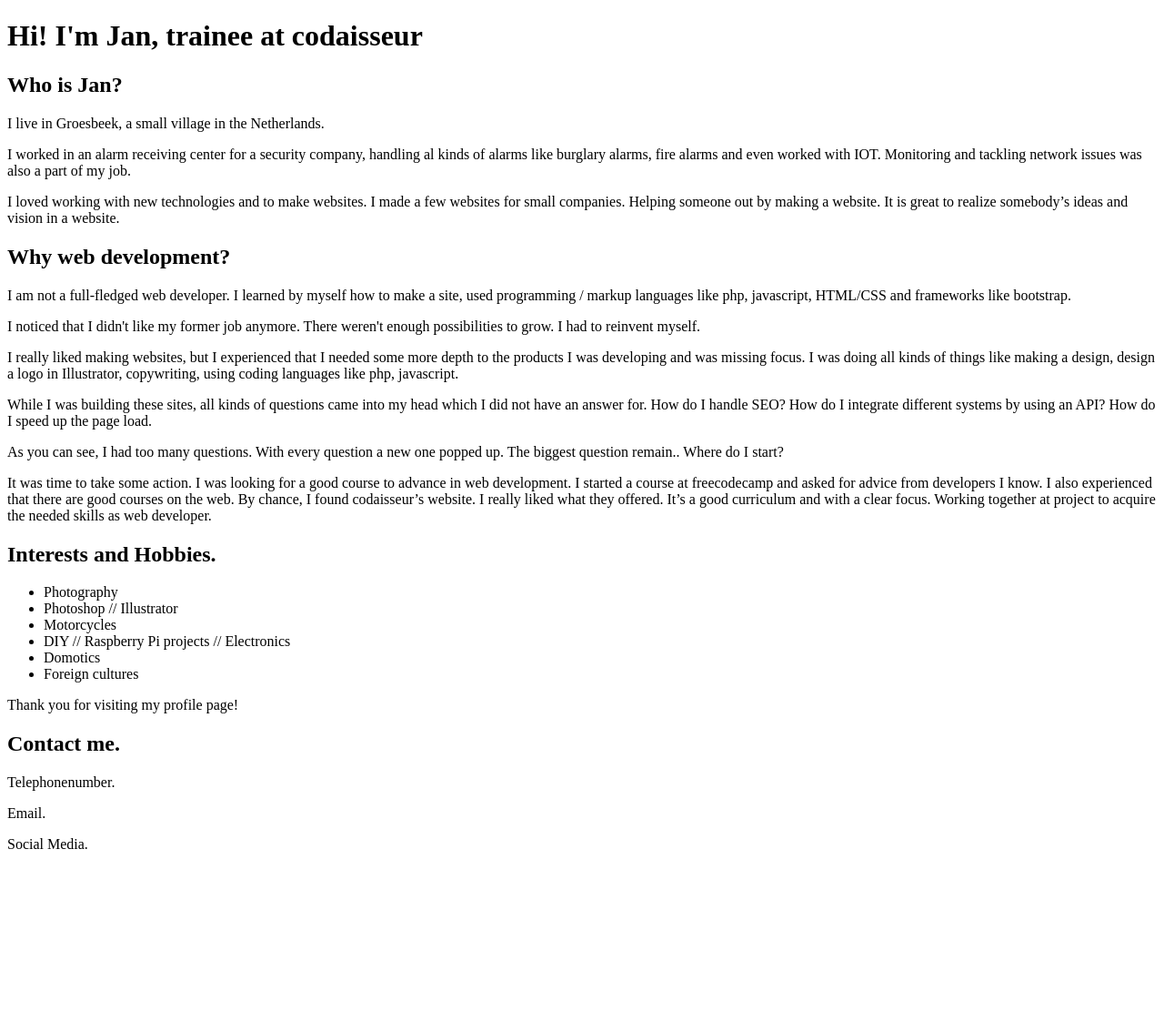
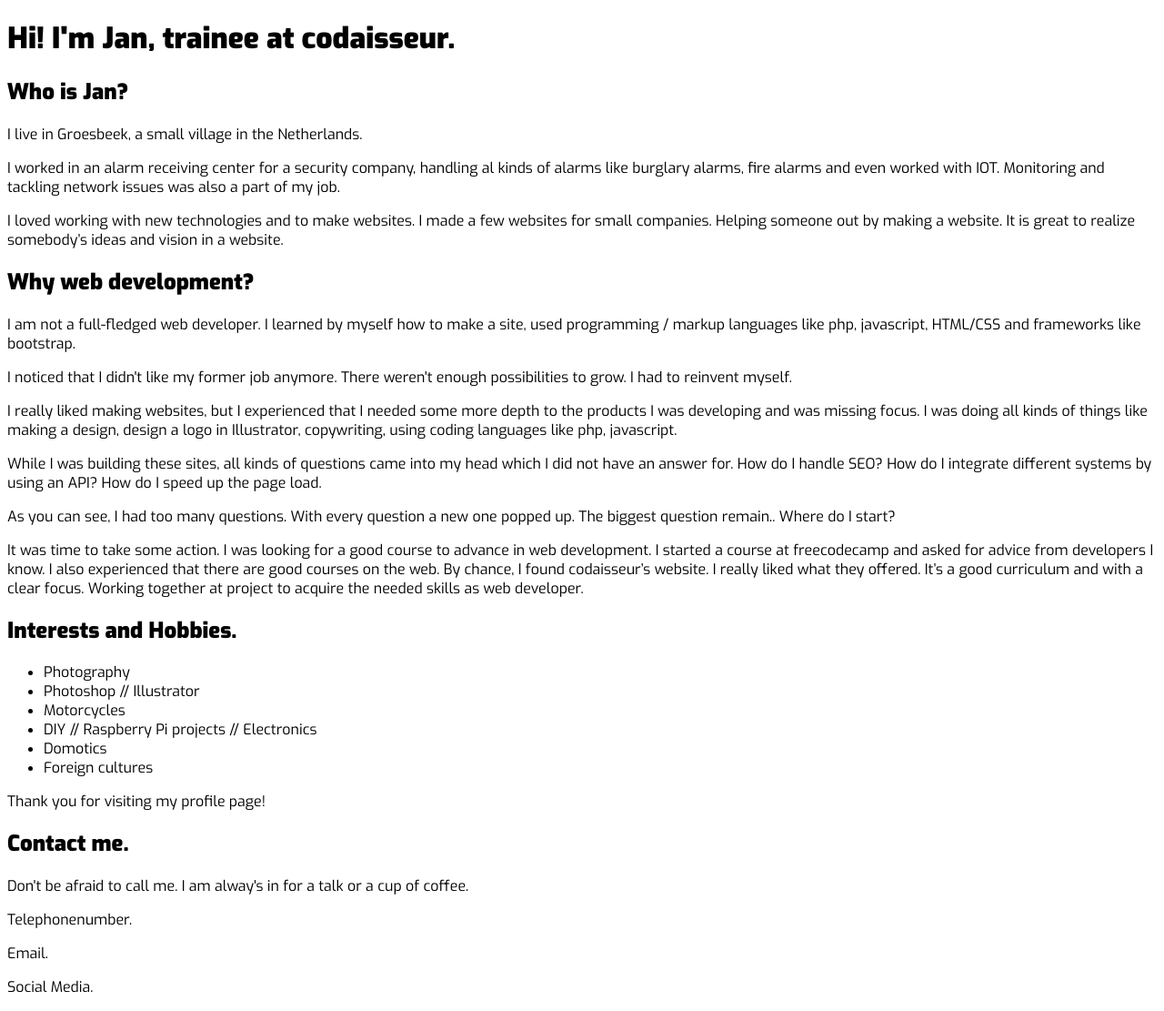
Before and after one commit to jhhest/portfolio-page, a plain HTML site: page index.html in a window 1280 px wide. Shown: the whole page at 91% size. Before the commit the page ends 953 px from the top, so only its background shows below. Drawn offline with Linux system fonts and the light colour scheme.

Commit message:
Added Exo Font.

```diff
--- a/css/style.css
+++ b/css/style.css
@@ -0,0 +1,5 @@
+@import url('https://fonts.googleapis.com/css?family=Exo:400,900&display=swap');
+
+* {
+	font-family: 'Exo', Arial, Helvetica, sans-serif;
+}
--- a/index.html
+++ b/index.html
@@ -11,7 +11,7 @@
 
 <body>
 
-    <h1>Hi! I'm Jan, trainee at codaisseur</h1>
+    <h1>Hi! I'm Jan, trainee at codaisseur.</h1>
 
     <h2>Who is Jan?</h2>
     <p>I live in Groesbeek, a small village in the Netherlands. </p>
@@ -51,6 +51,7 @@
     <p>Thank you for visiting my profile page!</p>
 
     <h2>Contact me. </h2>
+    <p>Don't be afraid to call me. I am alway's in for a talk or a cup of coffee. </p>
     <p>Telephonenumber.</p>
     <p>Email.</p>
     <p>Social Media.</p>
```
